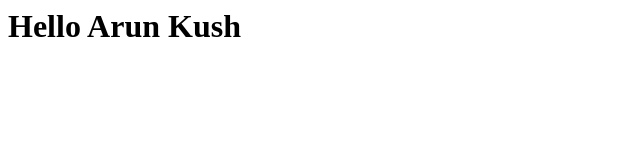
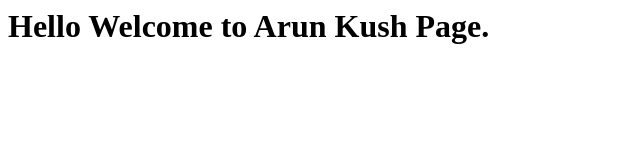
Before and after one commit to arunkush5/arunkush.github.io, a plain HTML site: page index.html in a window 1280 px wide. Shown: the whole page, without its empty margins (0-640 px from the left). Drawn offline with Linux system fonts and the light colour scheme.

Commit message:
Quick Change

```diff
--- a/index.html
+++ b/index.html
@@ -1 +1 @@
-<h1>Hello Arun Kush </h1>
+<h1>Hello Welcome to <b>Arun Kush</b> Page.</h1>
```
